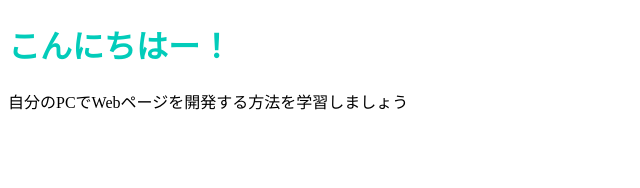
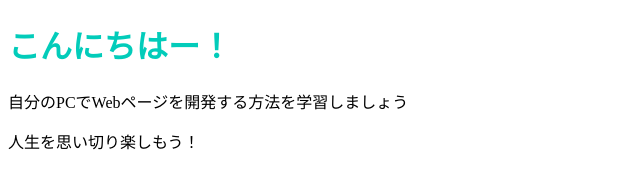
Before and after one commit to miyabi-media/miyabi-media.github.io, a plain HTML site: page index.html in a window 1280 px wide. Shown: the whole page, without its empty margins (0-640 px from the left). Drawn offline with Linux system fonts and the light colour scheme.

Commit message:
Update index.html

```diff
--- a/index.html
+++ b/index.html
@@ -8,5 +8,6 @@
   <body>
     <h1 class="title">こんにちはー！</h1>
     <p>自分のPCでWebページを開発する方法を学習しましょう</p>
+    <p>人生を思い切り楽しもう！</p>
   </body>
 </html>
```
